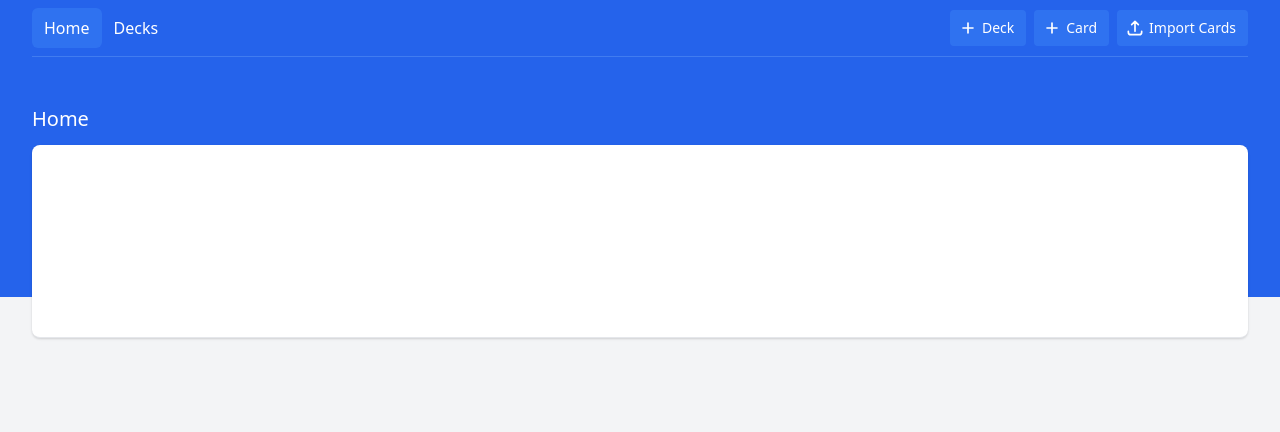
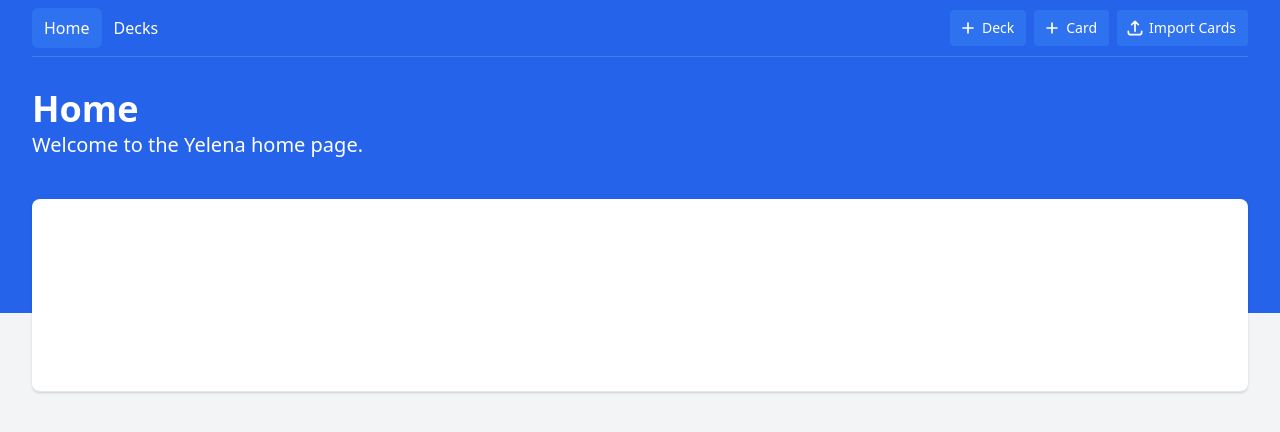
Before and after one commit to ByMykel/Yelena, a Vue app in the folder frontend/: page /#/ in a window 1280 px wide. Shown: the top 432 px of the page. Built offline with nearby package versions, Linux system fonts and the light colour scheme; no server answers.

Commit message:
refactor: minor changes.

```diff
--- a/frontend/src/components/Navbar.vue
+++ b/frontend/src/components/Navbar.vue
@@ -1,5 +1,5 @@
 <template>
-    <div class="bg-blue-600 pb-60">
+    <div class="pb-64 bg-blue-600">
         <div class="px-2 mx-auto max-w-7xl sm:px-6 lg:px-8">
             <div class="flex items-center justify-between py-2 border-b border-blue-300 border-opacity-25">
                 <nav>
--- a/frontend/src/layouts/AppLayout.vue
+++ b/frontend/src/layouts/AppLayout.vue
@@ -17,7 +17,7 @@
             @create-card="showCardModal = true"
             @import-card="showImportCardModal = true"
         ></navbar>
-        <div class="mx-auto my-10 -mt-48 max-w-7xl sm:px-6 lg:px-8">
+        <div class="mx-auto my-10 -mt-56 max-w-7xl sm:px-6 lg:px-8">
             <slot></slot>
         </div>
     </div>
--- a/frontend/src/store/modules/deck.js
+++ b/frontend/src/store/modules/deck.js
@@ -18,7 +18,7 @@
 };
 
 export const actions = {
-    async fetchDecks({ commit }, page) {
+    async fetchDecks({ commit }, { page }) {
         await repository.getDecks(page).then((data) => {
             commit("SET_DECKS", data.data.data);
             commit("SET_META", data.data.meta);
--- a/frontend/src/views/Home.vue
+++ b/frontend/src/views/Home.vue
@@ -1,8 +1,13 @@
 <template>
     <div>
-        <div class="pb-3 text-xl text-white text-bold">Home</div>
+        <div class="mb-10">
+            <h1 class="text-4xl font-bold text-white">Home</h1>
+            <p class="mt-0.5 mb-3 text-xl text-white text-bold">
+                Welcome to the Yelena home page.
+            </p>
+        </div>
         <div
-            class="pb-48 overflow-hidden bg-white border-b border-gray-200 shadow sm:rounded-lg"
+            class="pb-48 overflow-hidden bg-white border-b border-gray-200 shadow  sm:rounded-lg"
         ></div>
     </div>
 </template>
```
